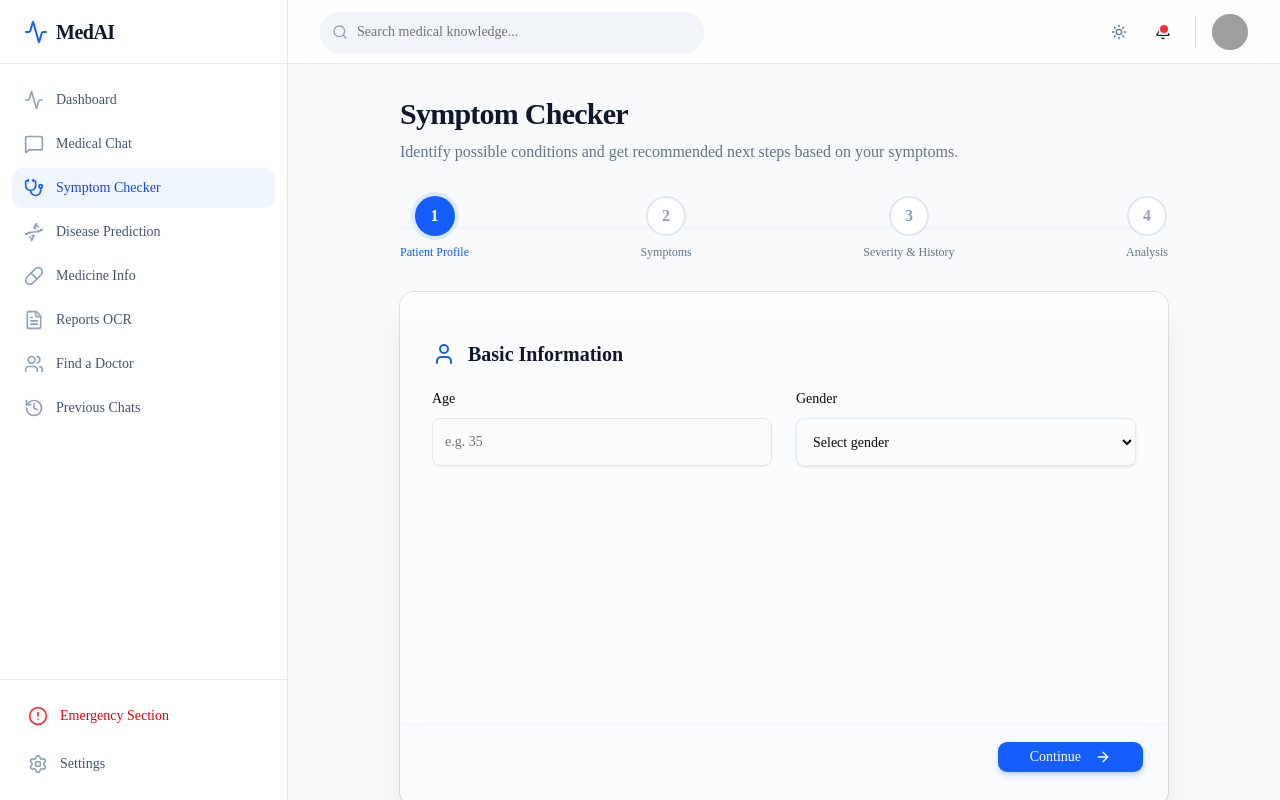
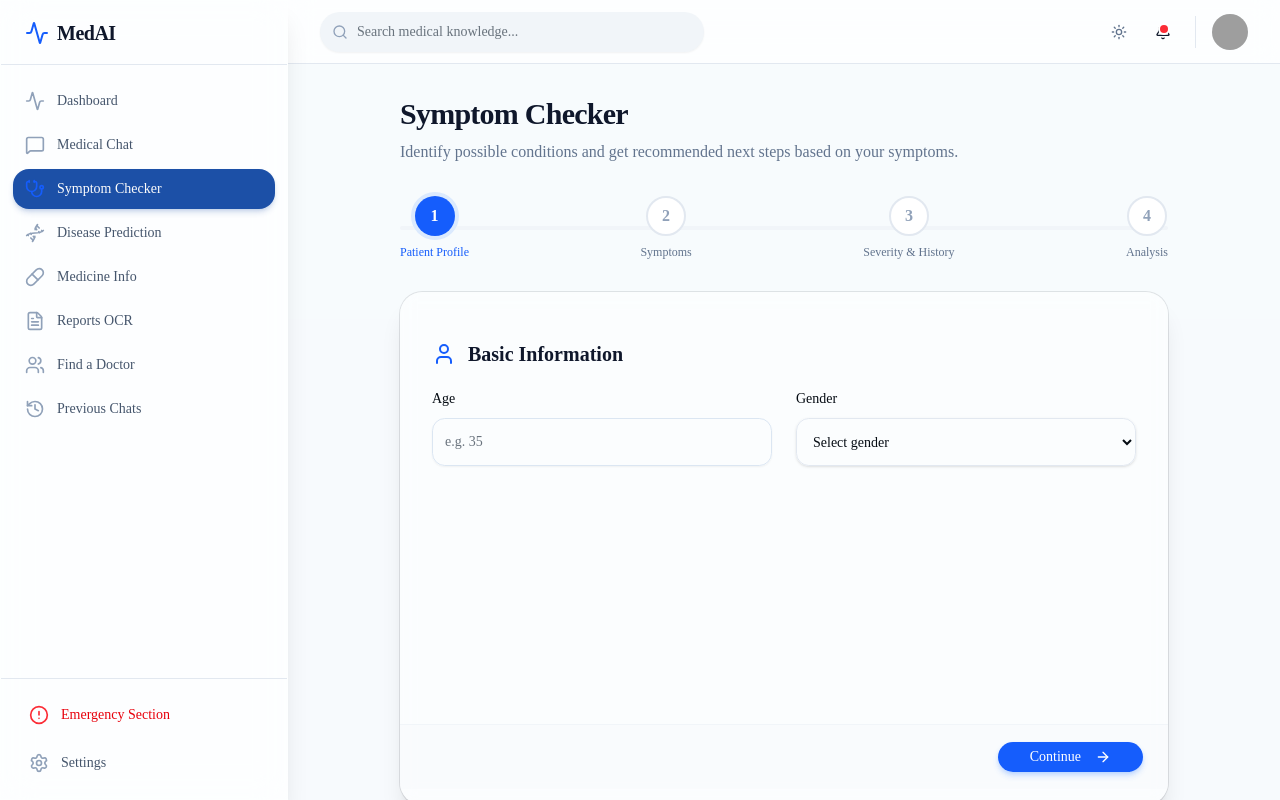
Before and after one commit to Arunika7/MedAI, a Next.js app in the folder frontend/: page /dashboard/symptoms in a window 1280 px wide. Built offline with nearby package versions, Linux system fonts and the light colour scheme; grey boxes are pictures that could not be loaded.

Commit message:
Implement global UI improvements with Clinical Glass design system

```diff
--- a/frontend/src/app/dashboard/layout.tsx
+++ b/frontend/src/app/dashboard/layout.tsx
@@ -55,7 +55,7 @@ export default function DashboardLayout({ children }: { children: React.ReactNod
 
   return (
     <TooltipProvider>
-      <div className="min-h-screen bg-slate-50 dark:bg-slate-950 transition-colors duration-300">
+      <div className="min-h-screen bg-[radial-gradient(ellipse_at_top,_var(--tw-gradient-stops))] from-blue-50/50 via-slate-50 to-white dark:from-blue-950/20 dark:via-slate-950 dark:to-slate-950 transition-colors duration-300">
         <div className="flex h-screen overflow-hidden text-slate-900 dark:text-slate-50">
 
           {/* Mobile sidebar backdrop */}
@@ -68,7 +68,7 @@ export default function DashboardLayout({ children }: { children: React.ReactNod
 
           {/* Sidebar */}
           <aside
-            className={`fixed inset-y-0 left-0 z-50 w-72 bg-white dark:bg-slate-900 border-r border-slate-200 dark:border-slate-800 transform transition-transform duration-300 ease-in-out lg:translate-x-0 lg:static lg:inset-auto flex flex-col ${
+            className={`fixed inset-y-0 left-0 z-50 w-72 glass-panel transform transition-transform duration-300 ease-in-out lg:translate-x-0 lg:static lg:inset-auto flex flex-col ${
               sidebarOpen ? "translate-x-0" : "-translate-x-full"
             }`}
           >
@@ -92,10 +92,10 @@ export default function DashboardLayout({ children }: { children: React.ReactNod
                   <Link
                     key={item.name}
                     href={item.href}
-                    className={`flex items-center gap-3 px-3 py-2.5 rounded-lg text-sm font-medium transition-colors ${
+                    className={`flex items-center gap-3 px-3 py-2.5 rounded-lg text-sm font-medium transition-all duration-200 hover:scale-[1.02] active:scale-[0.98] ${
                       isActive
-                        ? 'bg-blue-50 dark:bg-blue-900/20 text-blue-700 dark:text-blue-400'
-                        : 'text-slate-600 dark:text-slate-400 hover:bg-slate-100 dark:hover:bg-slate-800/50 hover:text-slate-900 dark:hover:text-slate-50'
+                        ? 'bg-primary text-primary-foreground shadow-md shadow-primary/20'
+                        : 'text-slate-600 dark:text-slate-400 hover:bg-slate-100/80 dark:hover:bg-slate-800/50 hover:text-slate-900 dark:hover:text-slate-50'
                     }`}
                   >
                     <item.icon className={`h-5 w-5 ${isActive ? 'text-blue-600 dark:text-blue-400' : 'text-slate-400 dark:text-slate-500'}`} />
--- a/frontend/src/app/dashboard/page.tsx
+++ b/frontend/src/app/dashboard/page.tsx
@@ -53,8 +53,8 @@ export default function DashboardHome() {
         className="flex flex-col md:flex-row md:items-center justify-between gap-4"
       >
         <div>
-          <h1 className="text-3xl font-bold tracking-tight">Good Morning, Alex</h1>
-          <p className="text-slate-500 dark:text-slate-400 mt-1">Here is your health summary for today.</p>
+          <h1 className="text-4xl font-extrabold tracking-tight text-gradient">Good Morning, Alex</h1>
+          <p className="text-slate-500 dark:text-slate-400 mt-2 font-medium text-lg">Here is your health summary for today.</p>
         </div>
         <Link href="/dashboard/chat">
           <Button className="bg-blue-600 hover:bg-blue-700 text-white rounded-full shadow-lg shadow-blue-500/20">
@@ -73,7 +73,7 @@ export default function DashboardHome() {
       >
         {quickActions.map((action, index) => (
           <Link key={index} href={action.href}>
-            <Card className="hover:border-blue-500/50 hover:shadow-md transition-all cursor-pointer group bg-white/50 dark:bg-slate-900/50 backdrop-blur-sm">
+            <Card className="glass-card cursor-pointer group">
               <CardHeader className="flex flex-row items-center gap-4 py-4">
                 <div className={`p-3 rounded-2xl ${action.color} group-hover:scale-110 transition-transform`}>
                   <action.icon className="h-6 w-6" />
@@ -119,7 +119,7 @@ export default function DashboardHome() {
           </Card>
 
           {/* Health Score Trend Chart */}
-          <Card className="bg-white/50 dark:bg-slate-900/50 backdrop-blur-sm flex-1">
+          <Card className="glass-card flex-1">
             <CardHeader className="pb-2">
               <CardTitle className="text-sm font-medium">Health Score Trend</CardTitle>
             </CardHeader>
@@ -150,7 +150,7 @@ export default function DashboardHome() {
           className="lg:col-span-2 flex flex-col gap-6"
         >
           <div className="grid grid-cols-2 gap-4">
-            <Card className="bg-white/50 dark:bg-slate-900/50 backdrop-blur-sm">
+            <Card className="glass-card">
               <CardHeader className="pb-2">
                 <CardDescription className="flex items-center gap-2 font-medium">
                   <Flame className="h-4 w-4 text-orange-500" /> Active Calories
@@ -164,7 +164,7 @@ export default function DashboardHome() {
               </CardContent>
             </Card>
 
-            <Card className="bg-white/50 dark:bg-slate-900/50 backdrop-blur-sm">
+            <Card className="glass-card">
               <CardHeader className="pb-2">
                 <CardDescription className="flex items-center gap-2 font-medium">
                   <Droplets className="h-4 w-4 text-cyan-500" /> Hydration
@@ -178,7 +178,7 @@ export default function DashboardHome() {
               </CardContent>
             </Card>
 
-            <Card className="bg-white/50 dark:bg-slate-900/50 backdrop-blur-sm col-span-2 sm:col-span-1">
+            <Card className="glass-card col-span-2 sm:col-span-1">
               <CardHeader className="pb-2">
                 <CardDescription className="flex items-center gap-2 font-medium">
                   <Moon className="h-4 w-4 text-indigo-500" /> Sleep Analysis
@@ -192,7 +192,7 @@ export default function DashboardHome() {
               </CardContent>
             </Card>
 
-            <Card className="bg-white/50 dark:bg-slate-900/50 backdrop-blur-sm col-span-2 sm:col-span-1">
+            <Card className="glass-card col-span-2 sm:col-span-1">
               <CardHeader className="pb-2">
                 <CardDescription className="flex items-center gap-2 font-medium">
                   <Activity className="h-4 w-4 text-rose-500" /> Avg Heart Rate
@@ -208,7 +208,7 @@ export default function DashboardHome() {
           </div>
 
           {/* Heart Rate Chart */}
-          <Card className="bg-white/50 dark:bg-slate-900/50 backdrop-blur-sm flex-1">
+          <Card className="glass-card flex-1">
             <CardHeader className="pb-2">
               <CardTitle className="text-sm font-medium">Heart Rate History</CardTitle>
             </CardHeader>
--- a/frontend/src/app/globals.css
+++ b/frontend/src/app/globals.css
@@ -49,72 +49,65 @@
 }
 
 :root {
-  --background: oklch(1 0 0);
-  --foreground: oklch(0.145 0 0);
+  /* Light Theme: Clean, crisp, with subtle cool undertones */
+  --background: oklch(0.99 0.01 250);
+  --foreground: oklch(0.15 0.02 250);
   --card: oklch(1 0 0);
-  --card-foreground: oklch(0.145 0 0);
+  --card-foreground: oklch(0.15 0.02 250);
   --popover: oklch(1 0 0);
-  --popover-foreground: oklch(0.145 0 0);
-  --primary: oklch(0.205 0 0);
-  --primary-foreground: oklch(0.985 0 0);
-  --secondary: oklch(0.97 0 0);
-  --secondary-foreground: oklch(0.205 0 0);
-  --muted: oklch(0.97 0 0);
-  --muted-foreground: oklch(0.556 0 0);
-  --accent: oklch(0.97 0 0);
-  --accent-foreground: oklch(0.205 0 0);
-  --destructive: oklch(0.577 0.245 27.325);
-  --border: oklch(0.922 0 0);
-  --input: oklch(0.922 0 0);
-  --ring: oklch(0.708 0 0);
-  --chart-1: oklch(0.87 0 0);
-  --chart-2: oklch(0.556 0 0);
-  --chart-3: oklch(0.439 0 0);
-  --chart-4: oklch(0.371 0 0);
-  --chart-5: oklch(0.269 0 0);
-  --radius: 0.625rem;
-  --sidebar: oklch(0.985 0 0);
-  --sidebar-foreground: oklch(0.145 0 0);
-  --sidebar-primary: oklch(0.205 0 0);
-  --sidebar-primary-foreground: oklch(0.985 0 0);
-  --sidebar-accent: oklch(0.97 0 0);
-  --sidebar-accent-foreground: oklch(0.205 0 0);
-  --sidebar-border: oklch(0.922 0 0);
-  --sidebar-ring: oklch(0.708 0 0);
+  --popover-foreground: oklch(0.15 0.02 250);
+  --primary: oklch(0.45 0.15 260); /* Vibrant Deep Blue */
+  --primary-foreground: oklch(0.99 0 0);
+  --secondary: oklch(0.95 0.02 250);
+  --secondary-foreground: oklch(0.25 0.05 250);
+  --muted: oklch(0.95 0.02 250);
+  --muted-foreground: oklch(0.55 0.02 250);
+  --accent: oklch(0.95 0.02 250);
+  --accent-foreground: oklch(0.25 0.05 250);
+  --destructive: oklch(0.60 0.20 25);
+  --destructive-foreground: oklch(0.99 0 0);
+  --border: oklch(0.92 0.02 250);
+  --input: oklch(0.92 0.02 250);
+  --ring: oklch(0.45 0.15 260);
+  --radius: 1rem; /* Much rounder borders for modern feel */
+  --sidebar: oklch(1 0 0 / 0.7); /* Translucent sidebar */
+  --sidebar-foreground: oklch(0.15 0.02 250);
+  --sidebar-primary: oklch(0.45 0.15 260);
+  --sidebar-primary-foreground: oklch(0.99 0 0);
+  --sidebar-accent: oklch(0.95 0.02 250);
+  --sidebar-accent-foreground: oklch(0.25 0.05 250);
+  --sidebar-border: oklch(0.92 0.02 250);
+  --sidebar-ring: oklch(0.45 0.15 260);
 }
 
 .dark {
-  --background: oklch(0.145 0 0);
-  --foreground: oklch(0.985 0 0);
-  --card: oklch(0.205 0 0);
-  --card-foreground: oklch(0.985 0 0);
-  --popover: oklch(0.205 0 0);
-  --popover-foreground: oklch(0.985 0 0);
-  --primary: oklch(0.922 0 0);
-  --primary-foreground: oklch(0.205 0 0);
-  --secondary: oklch(0.269 0 0);
-  --secondary-foreground: oklch(0.985 0 0);
-  --muted: oklch(0.269 0 0);
-  --muted-foreground: oklch(0.708 0 0);
-  --accent: oklch(0.269 0 0);
-  --accent-foreground: oklch(0.985 0 0);
-  --destructive: oklch(0.704 0.191 22.216);
-  --border: oklch(1 0 0 / 10%);
-  --input: oklch(1 0 0 / 15%);
-  --ring: oklch(0.556 0 0);
-  --chart-1: oklch(0.87 0 0);
-  --chart-2: oklch(0.556 0 0);
-  --chart-3: oklch(0.439 0 0);
-  --chart-4: oklch(0.371 0 0);
-  --chart-5: oklch(0.269 0 0);
-  --sidebar: oklch(0.205 0 0);
-  --sidebar-foreground: oklch(0.985 0 0);
-  --sidebar-primary: oklch(0.488 0.243 264.376);
-  --sidebar-primary-foreground: oklch(0.985 0 0);
-  --sidebar-accent: oklch(0.269 0 0);
-  --sidebar-accent-foreground: oklch(0.985 0 0);
-  --sidebar-border: oklch(1 0 0 / 10%);
-  --sidebar-ring: oklch(0.556 0 0);
+  /* Dark Theme: Deep Midnight Blue instead of plain dark gray */
+  --background: oklch(0.15 0.03 260);
+  --foreground: oklch(0.98 0.01 250);
+  --card: oklch(0.20 0.03 260);
+  --card-foreground: oklch(0.98 0.01 250);
+  --popover: oklch(0.20 0.03 260);
+  --popover-foreground: oklch(0.98 0.01 250);
+  --primary: oklch(0.65 0.15 260); /* Brighter Neon Blue for contrast */
+  --primary-foreground: oklch(0.15 0.03 260);
+  --secondary: oklch(0.25 0.03 260);
+  --secondary-foreground: oklch(0.98 0.01 250);
+  --muted: oklch(0.25 0.03 260);
+  --muted-foreground: oklch(0.70 0.02 250);
+  --accent: oklch(0.25 0.03 260);
+  --accent-foreground: oklch(0.98 0.01 250);
+  --destructive: oklch(0.65 0.20 25);
+  --border: oklch(1 0 0 / 0.1);
+  --input: oklch(1 0 0 / 0.15);
+  --ring: oklch(0.65 0.15 260);
+  --sidebar: oklch(0.15 0.03 260 / 0.7); /* Translucent sidebar */
+  --sidebar-foreground: oklch(0.98 0.01 250);
+  --sidebar-primary: oklch(0.65 0.15 260);
+  --sidebar-primary-foreground: oklch(0.15 0.03 260);
+  --sidebar-accent: oklch(0.25 0.03 260);
+  --sidebar-accent-foreground: oklch(0.98 0.01 250);
+  --sidebar-border: oklch(1 0 0 / 0.1);
+  --sidebar-ring: oklch(0.65 0.15 260);
 }
 
 @layer base {
@@ -122,9 +115,23 @@
     @apply border-border outline-ring/50;
   }
   body {
-    @apply bg-background text-foreground;
+    @apply bg-background text-foreground selection:bg-primary/30;
   }
   html {
     @apply font-sans;
   }
 }
+
+@layer utilities {
+  .glass-panel {
+    @apply bg-white/70 dark:bg-slate-950/70 backdrop-blur-lg border border-white/20 dark:border-white/10 shadow-xl;
+  }
+
+  .glass-card {
+    @apply bg-white/80 dark:bg-slate-900/80 backdrop-blur-md border border-white/20 dark:border-white/10 shadow-lg hover:shadow-xl transition-all duration-300;
+  }
+
+  .text-gradient {
+    @apply bg-clip-text text-transparent bg-gradient-to-r from-blue-600 to-emerald-500 dark:from-blue-400 dark:to-emerald-400;
+  }
+}
```
